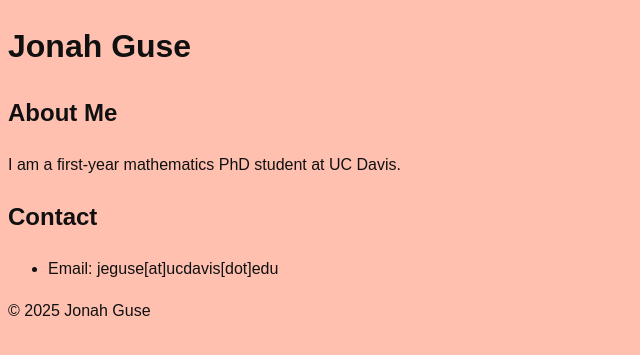
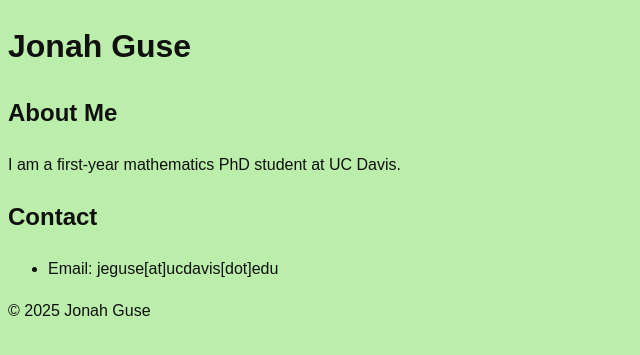
Before and after one commit to jeguse/jeguse.github.io, a Jekyll site: the page built from index.md, in a window 1280 px wide. Shown: the top 355 px of the page, without its empty margins (0-640 px from the left). Built offline with Jekyll 4.4.1, drawn with Linux system fonts in a browser that asks for light colours.

Commit message:
Update main.css

```diff
--- a/assets/css/main.css
+++ b/assets/css/main.css
@@ -10,5 +10,5 @@ body {
   font-family: Arial;
   line-height: 1.6;
   color: #101010;
-  background-color: #ffc0b0;
+  background-color: #bea;
 }
```
